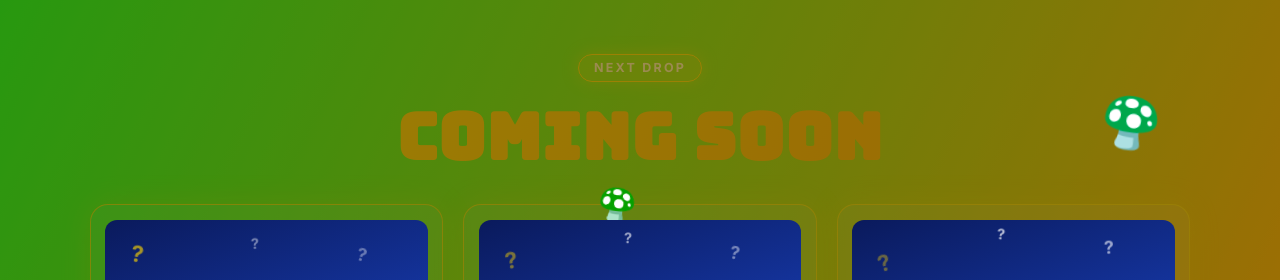
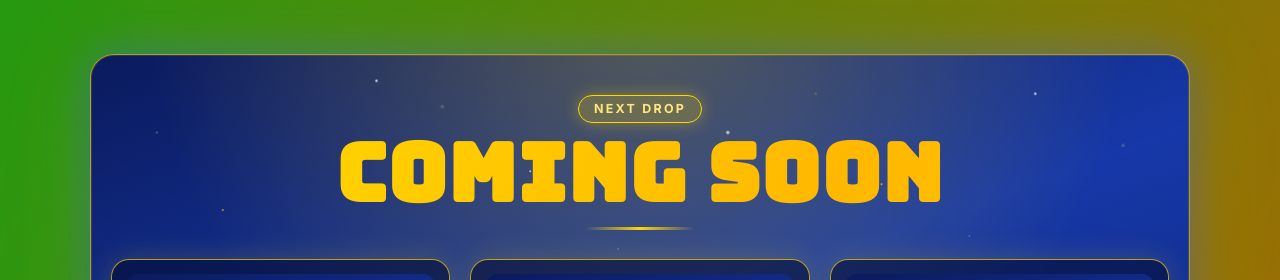
Before and after one commit to ogtripadvisor/thetripadvisor-shop, a Next.js app: page /shop in a window 1280 px wide. Shown: the part 259-539 px from the top of the page. Built offline with nearby package versions, Linux system fonts and the light colour scheme; no server answers; the database is empty.

Commit message:
Royal blue and gold coming soon panel

```diff
--- a/app/globals.css
+++ b/app/globals.css
@@ -1436,3 +1436,94 @@ body::before {
 @media (prefers-reduced-motion: reduce) {
   .soon__name { animation: none; }
 }
+
+/* ---------- Coming soon: royal blue + gold panel ---------- */
+.soon {
+  position: relative;
+  overflow: hidden;
+  isolation: isolate;
+  padding: 2.5rem 1.25rem 2rem;
+  border-radius: 24px;
+  background:
+    radial-gradient(circle at 50% -10%, rgba(255, 215, 0, 0.3), transparent 55%),
+    linear-gradient(160deg, #0a1a5c 0%, #1638a8 45%, #0b1c66 100%);
+  border: 1px solid rgba(255, 215, 0, 0.65);
+  box-shadow:
+    inset 0 0 0 1px rgba(255, 215, 0, 0.15),
+    0 0 45px rgba(30, 80, 255, 0.4),
+    0 0 90px rgba(255, 200, 0, 0.15);
+}
+
+.soon > * {
+  position: relative;
+  z-index: 1;
+}
+
+/* Twinkling sparkles */
+.soon::before,
+.soon::after {
+  content: "";
+  position: absolute;
+  inset: 0;
+  z-index: 0;
+  pointer-events: none;
+  animation: album-twinkle 3.2s ease-in-out infinite alternate;
+}
+
+.soon::before {
+  background-image:
+    radial-gradient(2px 2px at 6% 12%, #fff, transparent),
+    radial-gradient(1.5px 1.5px at 18% 40%, #ffd700, transparent),
+    radial-gradient(2.5px 2.5px at 32% 8%, #fff6c8, transparent),
+    radial-gradient(1.5px 1.5px at 48% 30%, #fff, transparent),
+    radial-gradient(2px 2px at 66% 6%, #ffd700, transparent),
+    radial-gradient(1.5px 1.5px at 80% 28%, #fff, transparent),
+    radial-gradient(2.5px 2.5px at 94% 14%, #fff6c8, transparent),
+    radial-gradient(1.5px 1.5px at 90% 92%, #ffd700, transparent),
+    radial-gradient(2px 2px at 10% 94%, #fff, transparent);
+}
+
+.soon::after {
+  animation-delay: 1.6s;
+  background-image:
+    radial-gradient(1.5px 1.5px at 12% 24%, #ffd700, transparent),
+    radial-gradient(2px 2px at 26% 4%, #fff, transparent),
+    radial-gradient(1.5px 1.5px at 40% 18%, #fff6c8, transparent),
+    radial-gradient(2.5px 2.5px at 58% 12%, #fff, transparent),
+    radial-gradient(1.5px 1.5px at 72% 20%, #ffd700, transparent),
+    radial-gradient(2px 2px at 86% 6%, #fff, transparent),
+    radial-gradient(1.5px 1.5px at 4% 60%, #fff6c8, transparent),
+    radial-gradient(2px 2px at 97% 55%, #ffd700, transparent),
+    radial-gradient(1.5px 1.5px at 50% 97%, #fff, transparent);
+}
+
+/* Big headline */
+.soon__title {
+  margin: 0.6rem 0 1.8rem;
+  font-size: clamp(3rem, 12vw, 5rem);
+  letter-spacing: 0.02em;
+  line-height: 1;
+}
+
+.soon__title::after {
+  content: "";
+  display: block;
+  width: 110px;
+  height: 3px;
+  margin: 0.9rem auto 0;
+  border-radius: 999px;
+  background: linear-gradient(90deg, transparent, #ffd700, transparent);
+}
+
+/* Names smaller than the title, cards darker so they pop on blue */
+.soon__name {
+  font-size: clamp(1.05rem, 3.5vw, 1.3rem);
+}
+
+.soon__card {
+  background: rgba(5, 10, 40, 0.55);
+}
+
+@media (prefers-reduced-motion: reduce) {
+  .soon::before, .soon::after { animation: none; }
+}
```
